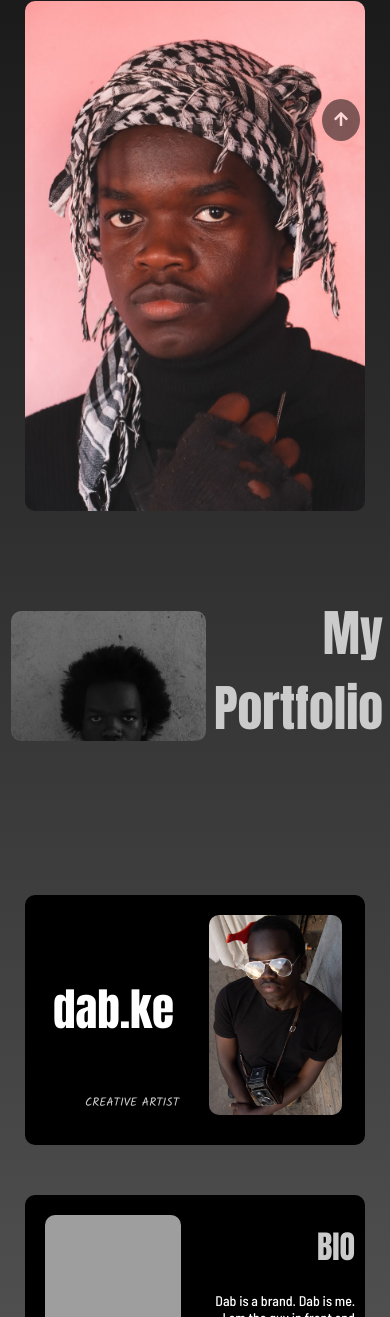
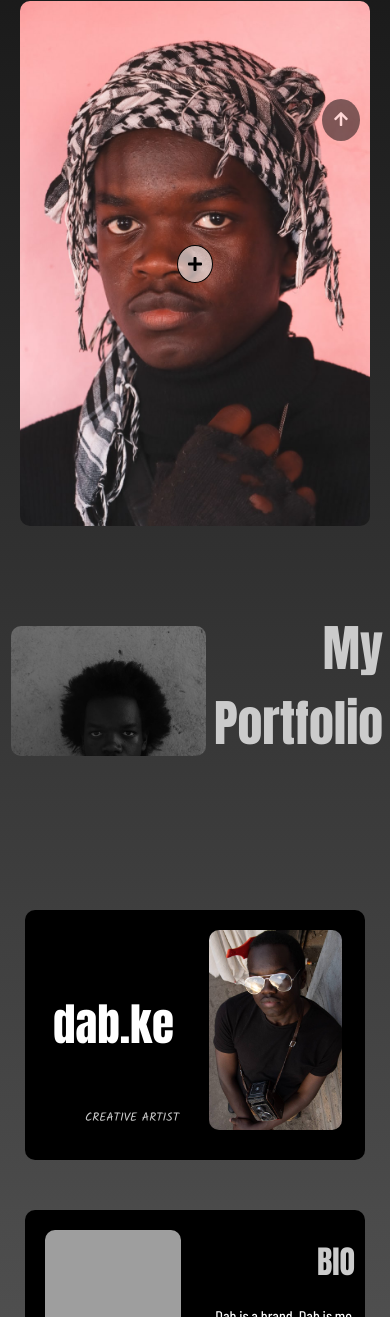
Before and after one commit to dab-ke/portfolio.github.io, a plain HTML site: page index.html in a window 390 px wide. Shown: the part 683-2000 px from the top of the page. Drawn offline with Linux system fonts and the light colour scheme; grey boxes are pictures that could not be loaded.

Commit message:
git commit -m "text overlay fix"

```diff
--- a/Styles/index.js
+++ b/Styles/index.js
@@ -16,3 +16,13 @@ function scrollFunction() {
 function topFunction() {
   document.documentElement.scrollTop = 0; // For Chrome, Firefox, IE and Opera
 }
+
+// Show and hide text
+function showText(element) {
+  const container=element.parentElement;
+  container.classList.toggle('show-text');
+}
+function hideText(element) {
+  const container=element.parentElement;
+  container.classList.remove('show-text');
+}
--- a/Styles/media-queries.css
+++ b/Styles/media-queries.css
@@ -25,6 +25,8 @@
         height: 100%;
         display: flex;
         padding-top: 20px;
+        flex-direction: column;
+        align-items: center;
     }
     .top-section > .description {
         margin-top: 0px;
@@ -46,11 +48,50 @@
         max-width: 600px;
         padding-right: 6px;
         padding-left: 6px;
+        overflow: hidden;
     }
     .top-section > .image img {
-        height: 100%;
-        width: 340px;
-        /* display: block; */
+        height: auto;
+        width: 350px;
+    }
+    .top-section > .image > .fas {
+        position: absolute;
+        top: 50%;
+        left: 50%;
+        transform: translate(-50%, -50%);
+        padding: 10px;
+        background: #ffffff98;
+        border: 1px solid black;
+        border-radius: 50%;
+        cursor: pointer;
+        transition: opacity 0.5s ease-in-out;
+    }
+    .top-section > .image.show-text .fas {
+        opacity: 0;
+    }
+    .top-section > .image > .text-overlay {
+        position: absolute;
+        bottom: -100%;
+        left: 0;
+        right: 0;
+        margin: 0 auto;
+        transition: bottom 0.5s ease-in-out;
+        background: rgba(0, 0, 0, 0.5);
+        color: #fff;
+        padding: 10px;
+        text-align: center;
+        width: 350px;
+        box-sizing: border-box;
+    }
+    .top-section > .image > .text-overlay p {
+        font-family: "Barlow Semi Condensed", sans-serif;
+        font-weight: 600;
+        font-style: normal;
+        font-size: 16px;
+        margin: 0;
+    }
+    .image.show-text .text-overlay {
+        bottom: 8%;
     }
     .midtop-section {
         height: 100%;
@@ -267,3 +308,12 @@
         font-size: 90px;
     }
 }
+
+@media only screen and (min-width: 615px) {
+    .top-section > .image > .text-overlay {
+        display: none;
+    }
+    .top-section > .image i {
+        display: none;
+    }
+}
--- a/index.html
+++ b/index.html
@@ -50,7 +50,11 @@
             <p>Hi, meet Dabraham Immorah, mostly known as Dab, a 21 year old university student and a creative artist based in Nairobi, Kenya with a great passion for commercial modeling. My passion for modeling started way back in 2018 when I had attended a fashion show event with my dad. I gained interest and that's how I got to learn about commercial modeling. I am new to the industry but I'm eager to learn and grow as a model. With my little experience I am excited to collaborate with different creatives and models to see where this journey takes me. I am looking to partnering with huge companies in the near future. <br> Welcome to my space.</p>
         </div>
         <div class="image">
-            <img src="Pictures/IMG_1513.JPG" alt="dab">
+            <img src="Pictures/IMG_1513.JPG" alt="dab" onclick="hideText(this)">
+            <i class="fas fa-plus" onclick="showText(this)"></i>
+            <div class="text-overlay">
+                <p>Hi, meet Dabraham Immorah, mostly known as Dab, a 21 year old university student and a creative artist based in Nairobi, Kenya with a great passion for commercial modeling. My passion for modeling started way back in 2018 when I had attended a fashion show event with my dad. I gained interest and that's how I got to learn about commercial modeling. I am new to the industry but I'm eager to learn and grow as a model. With my little experience I am excited to collaborate with different creatives and models to see where this journey takes me. I am looking to partnering with huge companies in the near future. <br> Welcome to my space.</p>
+            </div>
         </div>
     </div>
 
```
